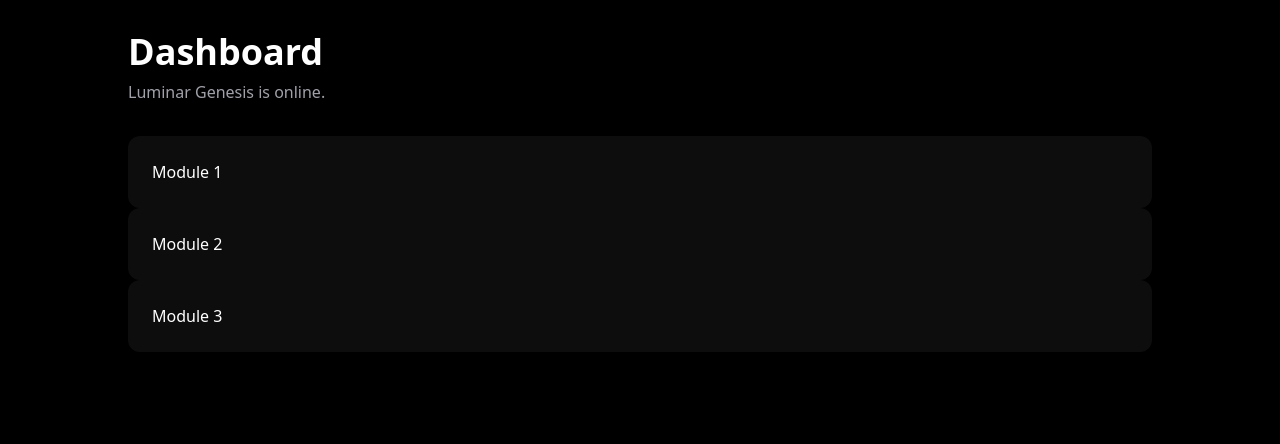
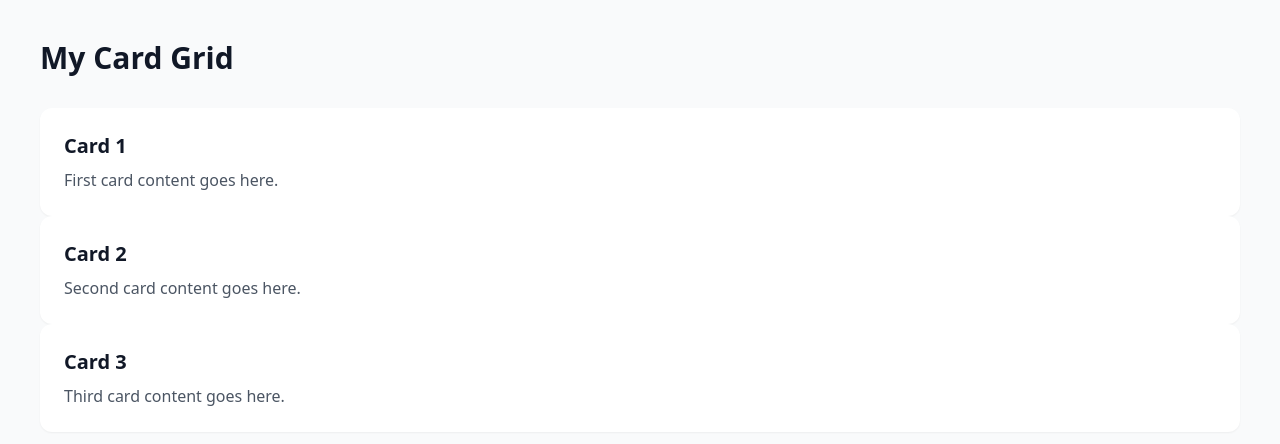
Before and after one commit to BoogieBoogatti/Luminar-Genesis, a Next.js app: page /dashboard in a window 1280 px wide. Shown: the top 444 px of the page. Built offline with nearby package versions, Linux system fonts and the light colour scheme.

Commit message:
Update page.jsx

```diff
--- a/app/dashboard/page.jsx
+++ b/app/dashboard/page.jsx
@@ -1,19 +1,34 @@
-const Card = ({ children }) => (
-  <div className="rounded-xl border-white/10 bg-white/5 p-6 backdrop-blur-xl">
-    {children}
-  </div>
-);
+import React from 'react';
 
-export default function DashboardPage() {
+export default function CardGrid() {
+  const items = [
+    { id: 1, title: 'Card 1', desc: 'First card content goes here.' },
+    { id: 2, title: 'Card 2', desc: 'Second card content goes here.' },
+    { id: 3, title: 'Card 3', desc: 'Third card content goes here.' },
+  ];
+
   return (
-    <main className="min-h-screen bg-black p-8">
-      <div className="mx-auto max-w-5xl">
-        <h1 className="text-4xl font-black">Dashboard</h1>
-        <p className="mt-2 text-zinc-400">Luminar Genesis is online.</p>
-        <div className="mt-8 grid-cols-1 gap-4 md:grid-cols-3">
-          <Card>Module 1</Card>
-          <Card>Module 2</Card>
-          <Card>Module 3</Card>
+    <main className="min-h-screen bg-gray-50 p-6 md:p-10">
+      <div className="mx-auto max-w-7xl">
+        <h1 className="text-3xl font-bold text-gray-900 mb-6">
+          My Card Grid
+        </h1>
+
+        {/* CORRECTED LINE: 'grid' is now included before 'grid-cols' */}
+        <div className="mt-8 grid-cols-1 gap-6 md:grid-cols-3">
+          {items.map((item) => (
+            <div
+              key={item.id}
+              className="rounded-xl border-gray-200 bg-white p-6 shadow-sm transition hover:shadow-md"
+            >
+              <h2 className="text-xl font-semibold text-gray-900 mb-2">
+                {item.title}
+              </h2>
+              <p className="text-gray-600">
+                {item.desc}
+              </p>
+            </div>
+          ))}
         </div>
       </div>
     </main>
```
